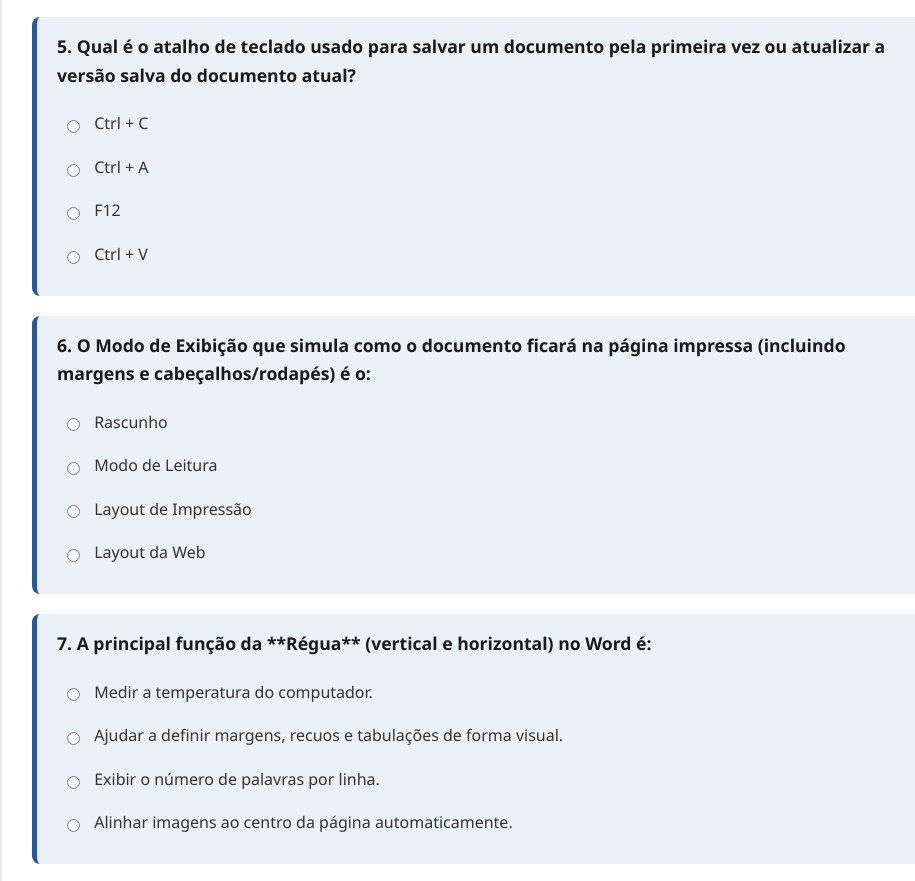
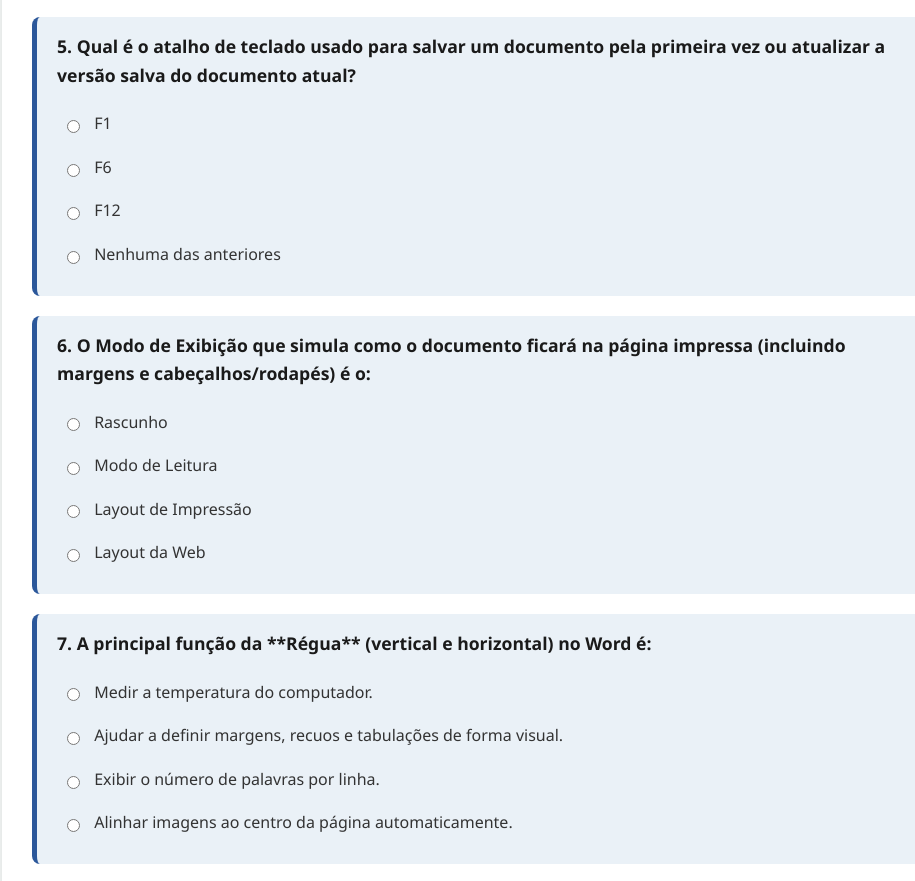
Before and after one commit to professorClaudio/WordTeste_01, a plain HTML site: page index.html in a window 1280 px wide. Shown: the part 1420-2301 px from the top of the page, without its empty margins (158-1073 px from the left). Drawn offline with Linux system fonts and the light colour scheme.

Commit message:
Update index.html

```diff
--- a/index.html
+++ b/index.html
@@ -196,10 +196,10 @@
             <div class="question">
                 <p>5. Qual é o atalho de teclado usado para salvar um documento pela primeira vez ou atualizar a versão salva do documento atual?</p>
                 <div class="options">
-                    <label><input type="radio" name="q5" value="a"> Ctrl + C</label>
-                    <label><input type="radio" name="q5" value="b"> Ctrl + A</label>
+                    <label><input type="radio" name="q5" value="a"> F1</label>
+                    <label><input type="radio" name="q5" value="b"> F6</label>
                     <label><input type="radio" name="q5" value="c"> F12</label>
-                    <label><input type="radio" name="q5" value="d"> Ctrl + V</label>
+                    <label><input type="radio" name="q5" value="d"> Nenhuma das anteriores</label>
                 </div>
                 <div class="result-feedback" id="feedback-q5"></div>
             </div>
@@ -457,7 +457,7 @@
             q2: 'A resposta correta é: Na parte inferior da janela do Word.',
             q3: 'A resposta correta é: Grupos.',
             q4: 'A resposta correta é: Informações, Salvar Como e Imprimir.',
-            q5: 'A resposta correta é: Ctrl + S.',
+            q5: 'A resposta correta é: F12.',
             q6: 'A resposta correta é: Layout de Impressão.',
             q7: 'A resposta correta é: Ajudar a definir margens, recuos e tabulações de forma visual.',
             q8: 'A resposta correta é: Layout.',
```
